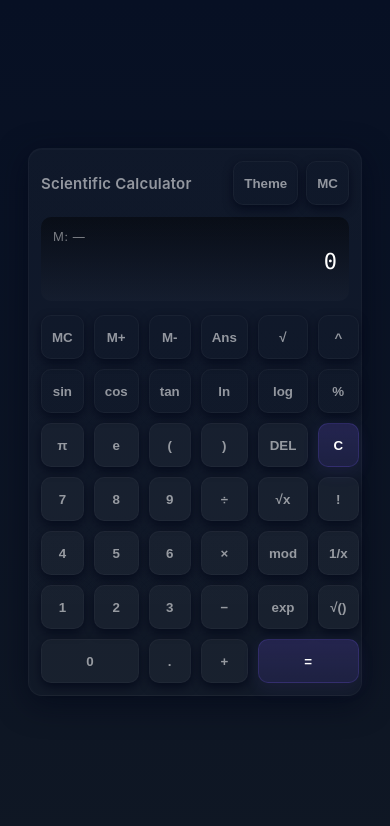
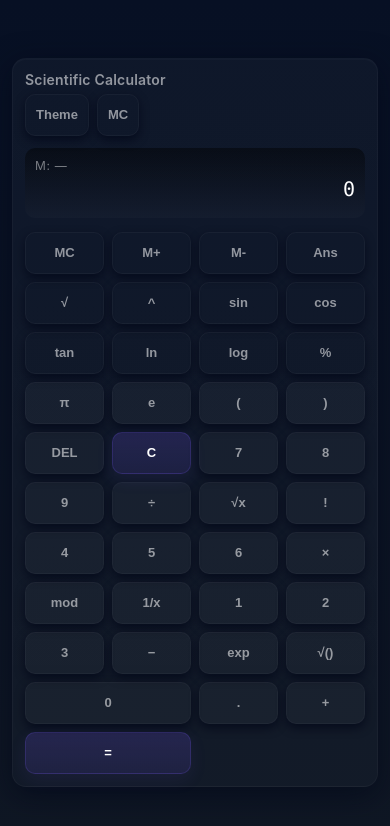
Before and after one commit to IanEbron33/sci-cal, a plain HTML site: page index.html in a window 390 px wide. Drawn offline with Linux system fonts and the light colour scheme.

Commit message:
Enhance responsiveness with media queries
Added responsive styles for smaller screens.

```diff
--- a/style.css
+++ b/style.css
@@ -44,6 +44,7 @@ html, body {
   gap: 12px;
   align-items: center;
   margin-bottom: 12px;
+  flex-wrap: wrap;
 }
 
 .title {
@@ -106,6 +107,7 @@ html, body {
   box-shadow: 0 4px 10px var(--btn-shadow);
   cursor: pointer;
   transition: transform .08s ease, box-shadow .08s ease, background .12s ease, color .12s ease;
+  font-size: 14px;
 }
 
 .btn:active, .btn.pressed {
@@ -130,9 +132,59 @@ html, body {
   grid-column: span 2;
 }
 
-@media (max-width: 420px) {
-  .calculator { padding: 12px; max-width: 360px; }
-  .screen { min-height: 84px; padding: 12px; }
-  .screen .display { font-size: 22px; }
-  .btn { padding: 10px; min-height: 44px; }
+/* 📱 Responsive adjustments */
+@media (max-width: 480px) {
+  .wrap {
+    padding: 12px;
+  }
+
+  .calculator {
+    padding: 12px;
+    max-width: 100%;
+  }
+
+  .top-row {
+    flex-direction: column;
+    align-items: flex-start;
+    gap: 6px;
+  }
+
+  .title {
+    font-size: 14px;
+  }
+
+  .screen {
+    min-height: 70px;
+    padding: 10px;
+  }
+
+  .screen .display {
+    font-size: 20px;
+  }
+
+  .keys {
+    grid-template-columns: repeat(4, 1fr);
+    gap: 8px;
+  }
+
+  .btn {
+    font-size: 13px;
+    padding: 10px;
+    min-height: 42px;
+  }
+
+  .btn.wide {
+    grid-column: span 2;
+  }
 }
+
+
+@media (max-width: 340px) {
+  .screen .display {
+    font-size: 18px;
+  }
+  .btn {
+    font-size: 12px;
+    padding: 8px;
+  }
+}
```
